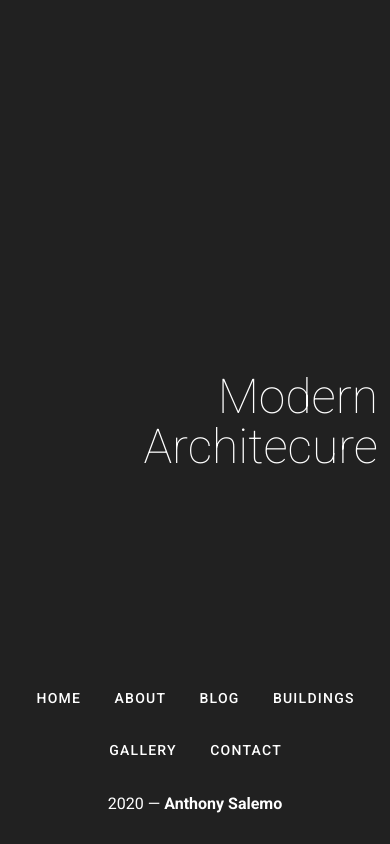
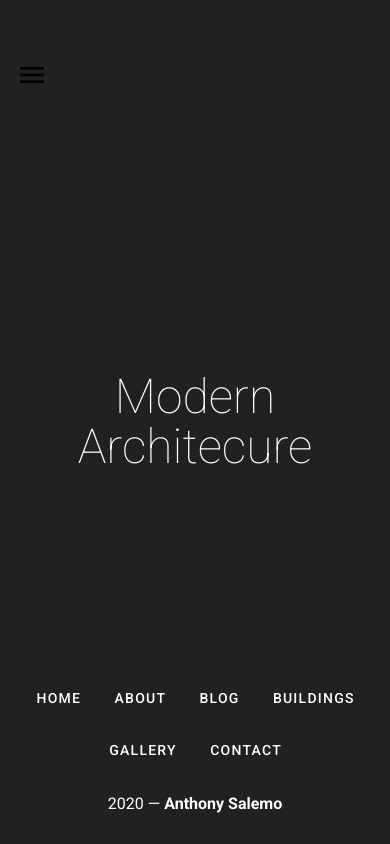
Before and after one commit to Ajsalemo/Vue.js-UI-Template, a Vue app: page / in a window 390 px wide. Built offline with nearby package versions, Linux system fonts and the light colour scheme.

Commit message:
added a mobile navbar, restructured some components/prop passing

```diff
--- a/src/components/Appbar.vue
+++ b/src/components/Appbar.vue
@@ -1,9 +1,10 @@
 <template>
   <v-app-bar
-    class="transparent d-flex justify-space-around"
+    class="transparent d-flex justify-start justify-md-space-around hidden-sm-and-down"
     fixed
     flat
     height="150"
+    id="desktop-app-bar"
   >
     <router-link
       to="/"
@@ -16,15 +17,24 @@
     <v-btn icon class="ms-12 hidden-sm-and-down">
       <v-icon>mdi-magnify</v-icon>
     </v-btn>
+    <!-- This sub-component displays when the viewport sizes down to 'sm'(Small - 600px) -->
+    <!-- This component displays the mobile navbar, which is opened by clicking on the hamburger(menu) icon -->
+    <MobileNav v-bind:appLinks="appLinks"/>
   </v-app-bar>
 </template>
 
 <script>
+import { navNameList } from "../shared/nav-name-list"
+import MobileNav from "./MobileNav"
+
 export default {
   name: "Appbar",
+  components: {
+    MobileNav,
+  },
   data() {
     return {
-      appLinks: ["Home", "About", "Blog", "Buildings", "Gallery", "Contact"],
+      appLinks: navNameList,
     };
   },
 };
@@ -41,4 +51,8 @@ $appbar-background-color: #9b9bb454;
     transition: ease-in-out 0.6s all;
   }
 }
+
+#desktop-app-bar {
+  z-index: 999;
+}
 </style>
--- a/src/components/Header.vue
+++ b/src/components/Header.vue
@@ -1,5 +1,5 @@
 <template>
-  <h1 class="font-weight-thin display-2 text-right text-md-right white--text d-flex align-center justify-center">
+  <h1 class="font-weight-thin display-2 text-center text-md-right white--text d-flex align-center justify-center">
     {{ header_text }}
   </h1>
 </template>
--- /dev/null
+++ b/src/components/MobileNav.vue
@@ -0,0 +1,31 @@
+<!-- eslint-disable vue/valid-v-on -->
+<template>
+  <v-menu class="hidden-md-and-up">
+    <template v-slot:activator="{ on }">
+      <v-icon class="black--text hidden-md-and-up" dark v-on="on" size="32">
+        mdi-menu
+      </v-icon>
+    </template>
+    <v-list color="grey darken-3">
+      <v-list-item
+        v-for="(mobileLinkName, index) in appLinks"
+        :key="index"
+      >
+        <v-list-item-title class="white--text">{{
+          mobileLinkName
+        }}</v-list-item-title>
+      </v-list-item>
+    </v-list>
+  </v-menu>
+</template>
+
+<script>
+export default {
+  name: "MobileNav",
+  props: {
+      appLinks: {
+          type: Array
+      }
+  }
+};
+</script>
--- /dev/null
+++ b/src/shared/nav-name-list.js
@@ -0,0 +1,8 @@
+export const navNameList = [
+  "Home",
+  "About",
+  "Blog",
+  "Buildings",
+  "Gallery",
+  "Contact",
+];
--- a/src/views/App.vue
+++ b/src/views/App.vue
@@ -3,11 +3,17 @@
     <v-container
       class="app-container d-flex flex-column justify-center"
       fluid
-      relative
     >
       <Appbar />
-      <v-lazy v-model="isActive" transition="fade-transition">
-        <v-img src="../assets/images/germany.jpg" alt="Landing page" height="100vh" position="relative">
+      <v-lazy
+        v-model="isActive"
+        transition="fade-transition"
+      >
+        <v-img
+          src="../assets/images/germany.jpg"
+          alt="Landing page"
+          height="100vh"
+        >
           <Header header_text="Modern Architecure" />
         </v-img>
       </v-lazy>
```
